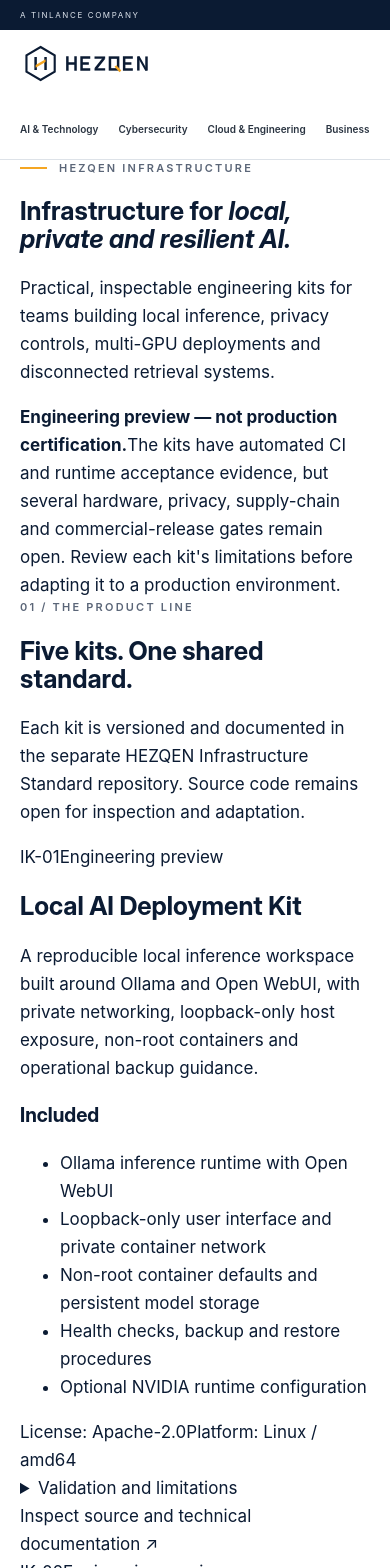
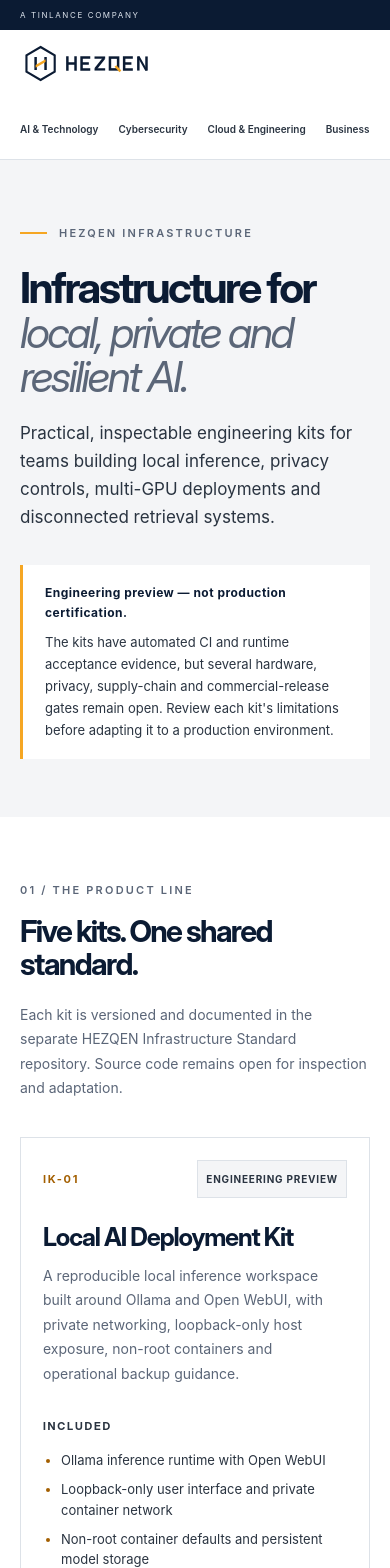
Before and after one commit to LloydCoder/hezqen, a Next.js app: page /infrastructure in a window 390 px wide. Shown: the top 1568 px of the page. Built offline with nearby package versions, Linux system fonts and the light colour scheme; no server answers.

Commit message:
style(site): add responsive Infrastructure product page

```diff
--- a/app/(frontend)/globals.css
+++ b/app/(frontend)/globals.css
@@ -991,3 +991,274 @@ a:focus-visible {
     font-size: 15px;
   }
 }
+
+
+/* HEZQEN Infrastructure product surface */
+.infrastructure-hero {
+  padding: 86px 0 72px;
+  background: var(--mist);
+}
+.infrastructure-hero h1 {
+  max-width: 900px;
+  margin: 24px 0 20px;
+  font-size: clamp(42px, 6vw, 68px);
+  letter-spacing: -0.06em;
+  line-height: 1.04;
+}
+.infrastructure-hero h1 em {
+  color: var(--slate);
+  font-style: italic;
+  font-weight: 400;
+}
+.infrastructure-lede {
+  max-width: 740px;
+  margin: 0;
+  color: var(--graphite);
+  font-size: 20px;
+  line-height: 28px;
+}
+.infrastructure-disclosure {
+  display: grid;
+  max-width: 920px;
+  gap: 7px;
+  margin-top: 34px;
+  padding: 18px 22px;
+  border-left: 3px solid var(--amber);
+  background: var(--white);
+  color: var(--graphite);
+  font-size: 13px;
+  line-height: 1.7;
+}
+.infrastructure-disclosure strong {
+  color: var(--navy);
+  font-size: 12px;
+  letter-spacing: 0.04em;
+}
+.infrastructure-products-section {
+  padding: 84px 0 100px;
+}
+.infrastructure-section-heading {
+  display: grid;
+  grid-template-columns: minmax(0, 1fr) minmax(260px, 0.8fr);
+  align-items: end;
+  gap: 50px;
+  margin-bottom: 36px;
+}
+.infrastructure-section-heading h2 {
+  margin: 16px 0 0;
+  font-size: clamp(30px, 4vw, 44px);
+  letter-spacing: -0.055em;
+  line-height: 1.1;
+}
+.infrastructure-section-heading > p {
+  margin: 0;
+  color: var(--slate);
+  font-size: 14px;
+  line-height: 1.75;
+}
+.infrastructure-product-grid {
+  display: grid;
+  grid-template-columns: repeat(2, minmax(0, 1fr));
+  gap: 16px;
+}
+.infrastructure-product-card {
+  display: flex;
+  min-width: 0;
+  flex-direction: column;
+  padding: 28px;
+  border: 1px solid var(--line);
+  background: var(--white);
+}
+.infrastructure-product-top {
+  display: flex;
+  align-items: center;
+  justify-content: space-between;
+  flex-wrap: wrap;
+  gap: 12px;
+}
+.infrastructure-product-id {
+  color: var(--amber-deep);
+  font-size: 11px;
+  font-weight: 700;
+  letter-spacing: 0.16em;
+}
+.infrastructure-status {
+  padding: 4px 8px;
+  border: 1px solid var(--line);
+  background: var(--mist);
+  color: var(--graphite);
+  font-size: 10px;
+  font-weight: 700;
+  letter-spacing: 0.08em;
+  text-transform: uppercase;
+}
+.infrastructure-product-card h2 {
+  margin: 24px 0 12px;
+  font-size: 25px;
+  letter-spacing: -0.045em;
+  line-height: 1.2;
+}
+.infrastructure-product-summary {
+  margin: 0;
+  color: var(--slate);
+  font-size: 14px;
+  line-height: 1.75;
+}
+.infrastructure-product-block {
+  margin-top: 26px;
+}
+.infrastructure-product-block h3,
+.infrastructure-product-details h3 {
+  margin: 0 0 10px;
+  color: var(--graphite);
+  font-size: 11px;
+  font-weight: 700;
+  letter-spacing: 0.16em;
+  text-transform: uppercase;
+}
+.infrastructure-product-block ul {
+  display: grid;
+  gap: 8px;
+  margin: 0;
+  padding-left: 18px;
+  color: var(--graphite);
+  font-size: 13px;
+  line-height: 1.6;
+}
+.infrastructure-product-block li::marker {
+  color: var(--amber-deep);
+}
+.infrastructure-product-meta {
+  display: flex;
+  flex-wrap: wrap;
+  gap: 8px 18px;
+  margin-top: 24px;
+  padding-top: 16px;
+  border-top: 1px solid var(--line);
+  color: var(--slate);
+  font-size: 11px;
+  line-height: 1.5;
+}
+.infrastructure-product-details {
+  margin-top: 18px;
+  border-top: 1px solid var(--line);
+}
+.infrastructure-product-details summary {
+  padding: 14px 0 10px;
+  color: var(--navy);
+  cursor: pointer;
+  font-size: 12px;
+  font-weight: 700;
+}
+.infrastructure-product-details summary:focus-visible {
+  outline: 3px solid var(--amber-deep);
+  outline-offset: 3px;
+}
+.infrastructure-product-details > div {
+  padding: 8px 0 4px;
+}
+.infrastructure-product-details h3 {
+  margin-top: 12px;
+  margin-bottom: 5px;
+}
+.infrastructure-product-details p {
+  margin: 0;
+  color: var(--slate);
+  font-size: 12px;
+  line-height: 1.7;
+}
+.infrastructure-source-link {
+  display: flex;
+  align-items: baseline;
+  justify-content: space-between;
+  gap: 14px;
+  margin-top: auto;
+  padding-top: 22px;
+  color: var(--navy);
+  font-size: 12px;
+  font-weight: 700;
+}
+.infrastructure-source-link span {
+  flex: 0 0 auto;
+  color: var(--amber-deep);
+}
+.infrastructure-assurance {
+  padding: 82px 0 88px;
+  background: var(--navy);
+  color: var(--white);
+}
+.infrastructure-assurance-grid {
+  display: grid;
+  grid-template-columns: 1fr 2.5fr;
+  gap: 60px;
+}
+.infrastructure-assurance .section-label {
+  color: #b7c1cf;
+}
+.infrastructure-assurance h2 {
+  max-width: 760px;
+  margin: -8px 0 20px;
+  font-size: clamp(32px, 4.2vw, 48px);
+  letter-spacing: -0.055em;
+  line-height: 1.12;
+}
+.infrastructure-assurance p:not(.section-label) {
+  max-width: 760px;
+  margin: 0 0 16px;
+  color: #c4ceda;
+  font-size: 14px;
+  line-height: 1.75;
+}
+.infrastructure-assurance-actions {
+  display: flex;
+  align-items: center;
+  flex-wrap: wrap;
+  gap: 22px;
+  margin-top: 30px;
+}
+.infrastructure-assurance-actions .button-primary {
+  background: var(--white);
+  color: var(--navy);
+}
+.infrastructure-assurance-actions .button-primary:hover {
+  background: var(--mist);
+}
+.infrastructure-assurance-actions .text-link {
+  color: var(--white);
+}
+@media (max-width: 800px) {
+  .infrastructure-section-heading,
+  .infrastructure-assurance-grid {
+    grid-template-columns: 1fr;
+    gap: 22px;
+  }
+  .infrastructure-product-grid {
+    grid-template-columns: 1fr;
+  }
+  .infrastructure-hero {
+    padding: 65px 0 58px;
+  }
+  .infrastructure-products-section,
+  .infrastructure-assurance {
+    padding: 65px 0;
+  }
+}
+@media (max-width: 560px) {
+  .platform-grid {
+    grid-template-columns: 1fr;
+  }
+  .infrastructure-hero h1 {
+    font-size: clamp(40px, 11vw, 54px);
+  }
+  .infrastructure-lede {
+    font-size: 17px;
+    line-height: 28px;
+  }
+  .infrastructure-product-card {
+    padding: 22px;
+  }
+  .infrastructure-assurance-actions {
+    align-items: flex-start;
+    flex-direction: column;
+  }
+}
```
